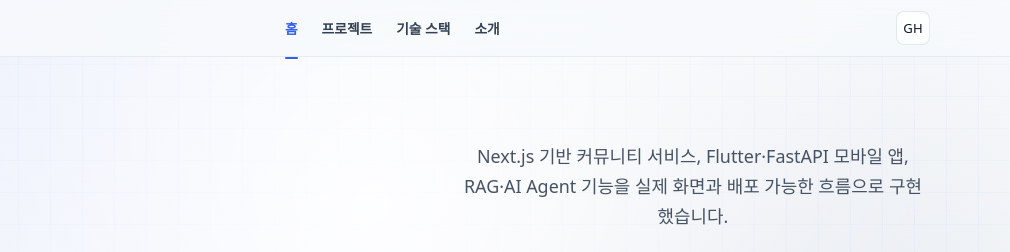
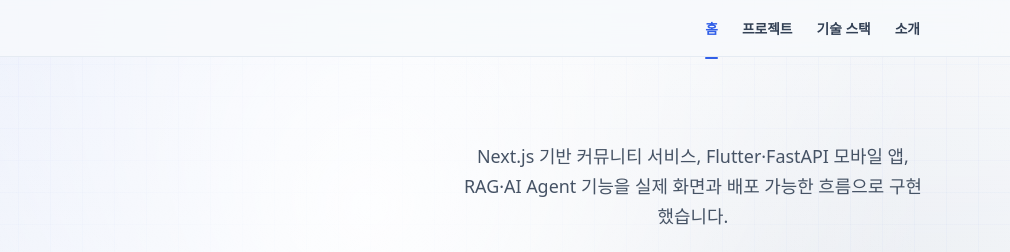
Before and after one commit to gold3534-tech/portfolio_website, a website: page index.html in a window 1280 px wide. Shown: the top 252 px of the page, 270-1280 px from the left. Drawn offline with Linux system fonts and the light colour scheme; a web font is replaced by a local one.

Commit message:
홈 헤더 GH 버튼 제거

```diff
--- a/index.html
+++ b/index.html
@@ -23,9 +23,6 @@
           <a data-nav-link href="skills/">기술 스택</a>
           <a data-nav-link href="about/">소개</a>
         </nav>
-        <div class="header-actions">
-          <a class="icon-button" href="https://github.com/gold3534-tech" target="_blank" rel="noreferrer" aria-label="GitHub 열기">GH</a>
-        </div>
         <button class="menu-button" type="button" data-menu-toggle aria-expanded="false" aria-controls="mobile-menu" aria-label="모바일 메뉴 열기">☰</button>
       </div>
       <nav id="mobile-menu" class="mobile-menu" data-mobile-menu hidden aria-label="모바일 메뉴">
```
